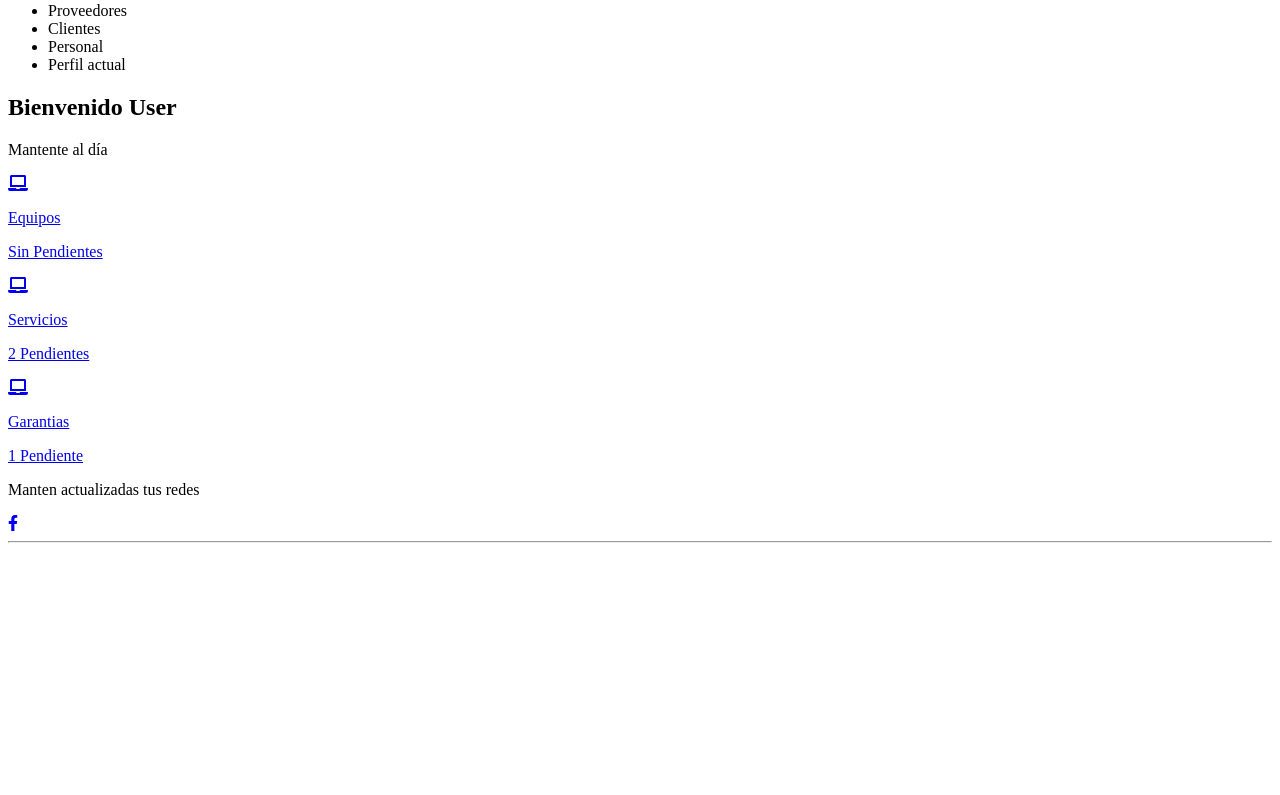
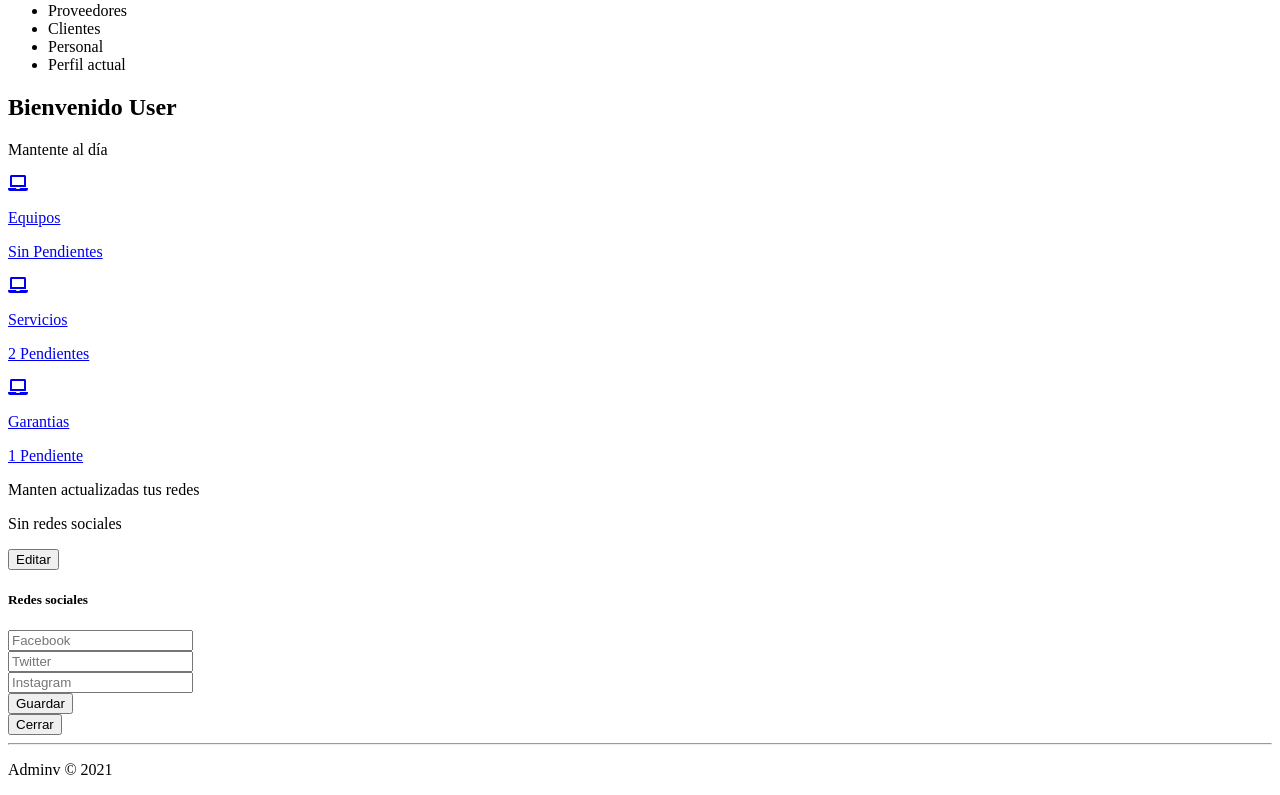
Before and after one commit to GustavoPMex/inventario-apis-frontend, a Vue app: page / in a window 1280 px wide. Shown: the part 384-1179 px from the top of the page. Before the commit the page ends 935 px from the top, so only its background shows below. Built offline with nearby package versions, Linux system fonts and the light colour scheme; the HTML template or start-up script is replaced by a standard one; a web font is replaced by a local one.

Commit message:
Crea boton para editar redes sociales
* Se creo un boton para crear o editar redes sociales

```diff
--- a/public/index.html
+++ b/public/index.html
@@ -20,6 +20,10 @@
     <div id="app"></div>
     <!-- built files will be auto injected -->
 
+    <footer>
+      <p>Adminv © 2021 </p>
+    </footer>
+
     <!-- Bootstrap core JS-->
     <script src="https://cdnjs.cloudflare.com/ajax/libs/jquery/3.5.1/jquery.min.js"></script>
     <script src="https://stackpath.bootstrapcdn.com/bootstrap/4.5.0/js/bootstrap.bundle.min.js"></script>
--- a/src/App.vue
+++ b/src/App.vue
@@ -1,6 +1,7 @@
 <template>
   <Menu />
   <router-view/>
+
 </template>
 
 <script>
--- /dev/null
+++ b/src/components/ModalRedesSociales.vue
@@ -0,0 +1,78 @@
+<template>
+    <div class="modal fade" id="modalRedes" tabindex="-1" aria-labelledby="modalRedesLabel" aria-hidden="true">
+        <div class="modal-dialog">
+            <div class="modal-content">
+            <div class="modal-header">
+                <h5 class="modal-title" id="modalRedesLabel">Redes sociales</h5>
+            </div>
+            <div class="modal-body">
+                <form @submit.prevent='actualizarRedes'>
+                    <div class="form-group">
+                        <input
+                            type="text"
+                            class="form-control"
+                            id="recipient-name"
+                            placeholder="Facebook"
+                            v-model="redes.facebook"
+                        >
+                    </div>
+                    <div class="form-group">
+                        <input
+                            type="text"
+                            class="form-control"
+                            id="recipient-name"
+                            placeholder="Twitter"
+                            v-model="redes.twitter"
+                        >
+                    </div>
+                    <div class="form-group">
+                        <input
+                            type="text"
+                            class="form-control"
+                            id="recipient-name"
+                            placeholder="Instagram"
+                            v-model="redes.instagram"
+                        >
+                    </div>
+                    <button
+                        class="btn btn-success"
+                    >
+                        Guardar
+                    </button>
+                </form>
+
+            </div>
+            <div class="modal-footer">
+                <button
+                    type="button"
+                    class="btn btn-secondary mx-auto"
+                    data-dismiss="modal"
+                >
+                    Cerrar
+                </button>
+            </div>
+            </div>
+        </div>
+    </div>
+</template>
+
+<script>
+import { computed } from '@vue/reactivity'
+import { useStore } from 'vuex'
+export default {
+    setup(){
+
+        const store = useStore()
+
+        const redes = computed(() => {
+            return store.getters.getRedesActuales
+        })
+
+        const actualizarRedes = () => {
+            store.dispatch('formRedesSociales', redes.value)
+        }
+
+        return {redes, actualizarRedes}
+    }
+}
+</script>
--- a/src/components/inventario/ModalInventario.vue
+++ b/src/components/inventario/ModalInventario.vue
@@ -21,7 +21,7 @@
             <div class="modal-footer text-center">
                 <button
                     type="button"
-                    class="btn btn-secondary"
+                    class="btn btn-secondary mx-auto"
                     data-dismiss="modal"
                     @click="cancelar"
                 >
--- a/src/store/index.js
+++ b/src/store/index.js
@@ -3,6 +3,18 @@ import router from '../router'
 
 export default createStore({
   state: {
+    // Home
+    redesSociales: {
+      facebook: '',
+      twitter: '',
+      instagram: ''
+    },
+    redesSocialesStorage: {
+      facebook: '',
+      twitter: '',
+      instagram: ''
+    },
+    userAuth: true,
     // Inventario
     articulos: [],
     articulo: {
@@ -14,7 +26,6 @@ export default createStore({
     },
     modificaciones: [],
     ventas: [],
-    userAuth: true
   },
   mutations: {
     cargarArticulos(state, payload){
@@ -39,6 +50,18 @@ export default createStore({
           precio: 0,
           cantidad: 0
         }
+    },
+    // Redes sociales --->
+    cargarRedes(state, payload){
+      state.redesSociales = payload
+    },
+    setReSoActuales(state){
+      const redes = JSON.parse(localStorage.getItem('redes'))
+      state.redesSocialesStorage = redes
+    },
+    setRedes(state, payload){
+      state.redesSociales = payload
+      localStorage.setItem('redes', JSON.stringify(state.redesSociales))
     }
   },
   actions: {
@@ -62,17 +85,45 @@ export default createStore({
     formModificarArticulo({commit}, articulo){
       commit('reemplazarArticulo', articulo)
       router.go()
+    },
+    // Redes sociales --->
+    loadRedes({commit}){
+      if(localStorage.getItem('redes')){
+        const redes = JSON.parse(localStorage.getItem('redes'))
+        commit('cargarRedes', redes)
+      } else {
+        localStorage.setItem('redes', JSON.stringify({}))
+      }
+    },
+    configReSoActuales({commit}){
+      commit('setReSoActuales')
+    },
+    formRedesSociales({commit}, redes){
+      commit('setRedes', redes)
+    }
 
-    }
   },
   modules: {
   },
   getters:{
+    // Home - redes
+    getRedes(state){
+      return state.redesSociales
+    },
+    getRedesActuales(state){
+      return state.redesSocialesStorage
+    },
+    // Home - Autorizacion
+    getAuth(state){
+      return state.userAuth
+    },
+
+    // Articulos
     getArticulos(state){
       return state.articulos
     },
     getArticulo(state){
       return state.articulo
-    }
+    },
   }
 })
--- a/src/views/Home.vue
+++ b/src/views/Home.vue
@@ -19,14 +19,54 @@
             <HomeCard :card="{name: 'Garantias', count: 1}" />
         </div>
 
-        <div class="social-icons">
-            <div class="subheading w-100 mb-5">
-                <p class="p-subheading">Manten actualizadas tus redes</p>
-            </div>
-            <a class="social-icon" target="_blank" href="#">
-              <i class="fab fa-facebook-f icon-social-icons"></i>
+        <!-- Redes sociales -->
+        <div class="subheading w-100 mb-5">
+            <p class="p-subheading">Manten actualizadas tus redes</p>
+        </div>
+
+        <div v-if="(redes.facebook ||
+                    redes.twitter ||
+                    redes.instagram
+                    )"
+              class="social-icons">
+
+            <a v-if="redes.facebook"
+              class="social-icon facebook"
+              target="_blank"
+              :href="`${redes.facebook}`">
+              <i class="fab fa-facebook-square"></i>
+            </a>
+
+            <a v-if="redes.twitter"
+              class="social-icon twitter"
+              target="_blank"
+              :href="`${redes.twitter}`">
+              <i class="fab fa-twitter-square"></i>
+            </a>
+
+            <a v-if="redes.instagram"
+              class="social-icon facebook"
+              target="_blank"
+              :href="`${redes.instagram}`">
+              <i class="fab fa-instagram-square"></i>
             </a>
         </div>
+
+        <div v-else>
+          <p class="p-vacia">Sin redes sociales</p>
+        </div>
+
+        <button
+          v-if="authorization"
+          class="btn btn-success mt-5"
+          data-toggle="modal" data-target="#modalRedes" data-whatever="@getbootstrap"
+          data-backdrop="static" data-keyboard="false"
+          @click="redesActuales"
+        >
+          Editar
+        </button>
+
+        <ModalRedesSociales />
   </div>
 </section>
 <hr class="m-0" />
@@ -36,12 +76,44 @@
 
 <script>
 import HomeCard from '../components/HomeCard.vue'
+import ModalRedesSociales from '../components/ModalRedesSociales.vue'
+import { computed } from '@vue/reactivity'
+import { useStore } from 'vuex'
+import { onMounted } from '@vue/runtime-core'
 
 export default {
+  name: 'Home',
   components: {
-    HomeCard
+    HomeCard, ModalRedesSociales
   },
-  name: 'Home',
+  setup() {
+
+    const store = useStore()
+
+    const authorization = computed(() =>{
+      return store.getters.getAuth
+    })
+
+    const redes = computed(() => {
+      return store.getters.getRedes
+    })
+
+    const cargarRedes = () =>{
+      store.dispatch('loadRedes')
+    }
+
+    const redesActuales = ()  => {
+      store.dispatch('configReSoActuales')
+    }
+
+    onMounted(async() => {
+      cargarRedes()
+    })
+
+
+    return {authorization, redes, cargarRedes, redesActuales}
+
+  }
 
 }
 </script>
--- a/src/views/inventario/Articulos.vue
+++ b/src/views/inventario/Articulos.vue
@@ -16,14 +16,14 @@
             :key="index"
         >
             <tr>
-            <td scope="row">{{articulo.nombre}}</td>
+            <td class="table-wordbreak">{{articulo.nombre}}</td>
             <td>
                 <p v-for="(categoria, index) in articulo.categorias"
                 :key="index">
                     {{categoria}}
                 </p>
             </td>
-            <td>{{articulo.proveedor}}</td>
+            <td class="table-wordbreak">{{articulo.proveedor}}</td>
             <td>${{articulo.precio}}</td>
             <td>{{articulo.cantidad}}</td>
             <td>
```
Also changed, not shown: src/assets/css/styles.css.
